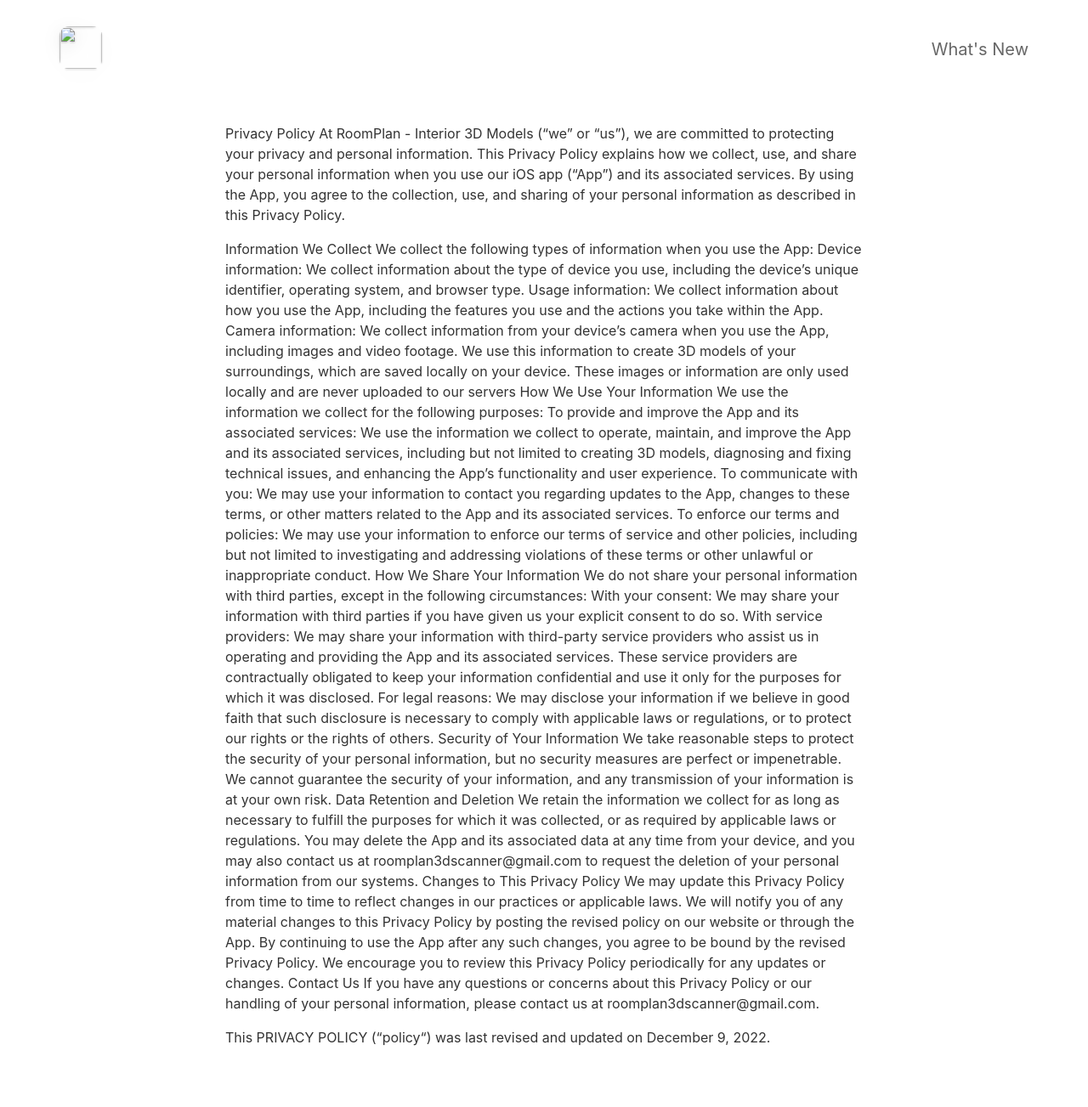
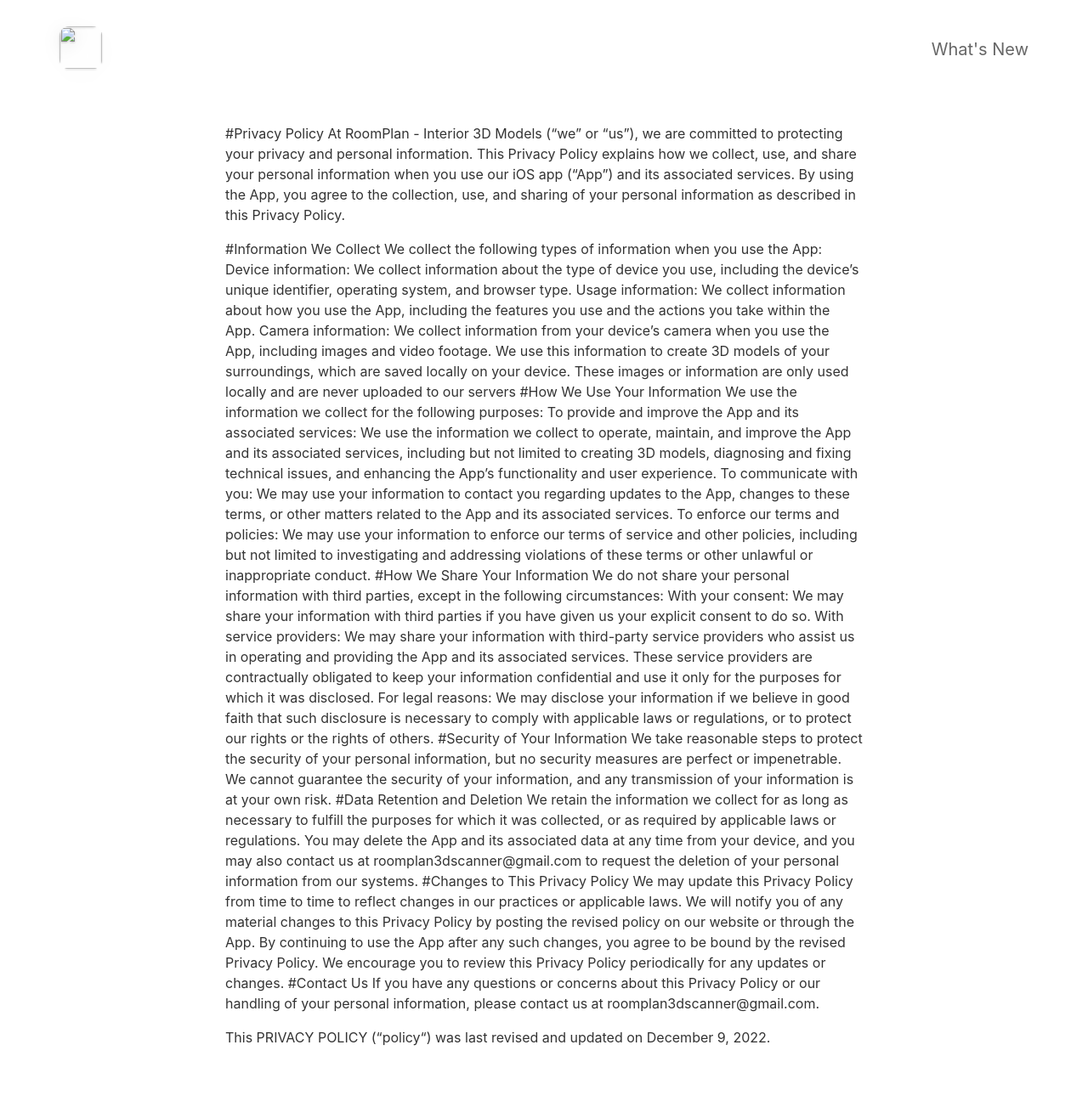
Before and after one commit to mtthanover/room-plan-website, a Jekyll site: the page built from _pages/privacypolicy.md, in a window 1280 px wide. Shown: the whole page at 85% size. Built offline with Jekyll 4.4.1, drawn with Linux system fonts in a browser that asks for light colours; nearby versions of some CDN libraries.

```diff
--- a/_pages/privacypolicy.md
+++ b/_pages/privacypolicy.md
@@ -4,31 +4,31 @@ title: Privacy Policy
 include_in_header: false
 ---
 
-Privacy Policy
+#Privacy Policy
 At RoomPlan - Interior 3D Models ("we" or "us"), we are committed to protecting your privacy and personal information. This Privacy Policy explains how we collect, use, and share your personal information when you use our iOS app ("App") and its associated services. By using the App, you agree to the collection, use, and sharing of your personal information as described in this Privacy Policy.
 
-Information We Collect
+#Information We Collect
 We collect the following types of information when you use the App:
 Device information: We collect information about the type of device you use, including the device's unique identifier, operating system, and browser type.
 Usage information: We collect information about how you use the App, including the features you use and the actions you take within the App.
 Camera information: We collect information from your device's camera when you use the App, including images and video footage. We use this information to create 3D models of your surroundings, which are saved locally on your device. These images or information are only used locally and are never uploaded to our servers
-How We Use Your Information
+#How We Use Your Information
 We use the information we collect for the following purposes:
 To provide and improve the App and its associated services: We use the information we collect to operate, maintain, and improve the App and its associated services, including but not limited to creating 3D models, diagnosing and fixing technical issues, and enhancing the App's functionality and user experience.
 To communicate with you: We may use your information to contact you regarding updates to the App, changes to these terms, or other matters related to the App and its associated services.
 To enforce our terms and policies: We may use your information to enforce our terms of service and other policies, including but not limited to investigating and addressing violations of these terms or other unlawful or inappropriate conduct.
-How We Share Your Information
+#How We Share Your Information
 We do not share your personal information with third parties, except in the following circumstances:
 With your consent: We may share your information with third parties if you have given us your explicit consent to do so.
 With service providers: We may share your information with third-party service providers who assist us in operating and providing the App and its associated services. These service providers are contractually obligated to keep your information confidential and use it only for the purposes for which it was disclosed.
 For legal reasons: We may disclose your information if we believe in good faith that such disclosure is necessary to comply with applicable laws or regulations, or to protect our rights or the rights of others.
-Security of Your Information
+#Security of Your Information
 We take reasonable steps to protect the security of your personal information, but no security measures are perfect or impenetrable. We cannot guarantee the security of your information, and any transmission of your information is at your own risk.
-Data Retention and Deletion
+#Data Retention and Deletion
 We retain the information we collect for as long as necessary to fulfill the purposes for which it was collected, or as required by applicable laws or regulations. You may delete the App and its associated data at any time from your device, and you may also contact us at roomplan3dscanner@gmail.com to request the deletion of your personal information from our systems.
-Changes to This Privacy Policy
+#Changes to This Privacy Policy
 We may update this Privacy Policy from time to time to reflect changes in our practices or applicable laws. We will notify you of any material changes to this Privacy Policy by posting the revised policy on our website or through the App. By continuing to use the App after any such changes, you agree to be bound by the revised Privacy Policy. We encourage you to review this Privacy Policy periodically for any updates or changes.
-Contact Us
+#Contact Us
 If you have any questions or concerns about this Privacy Policy or our handling of your personal information, please contact us at roomplan3dscanner@gmail.com.
 
 This PRIVACY POLICY (“policy“) was last revised and updated on December 9, 2022.
```
